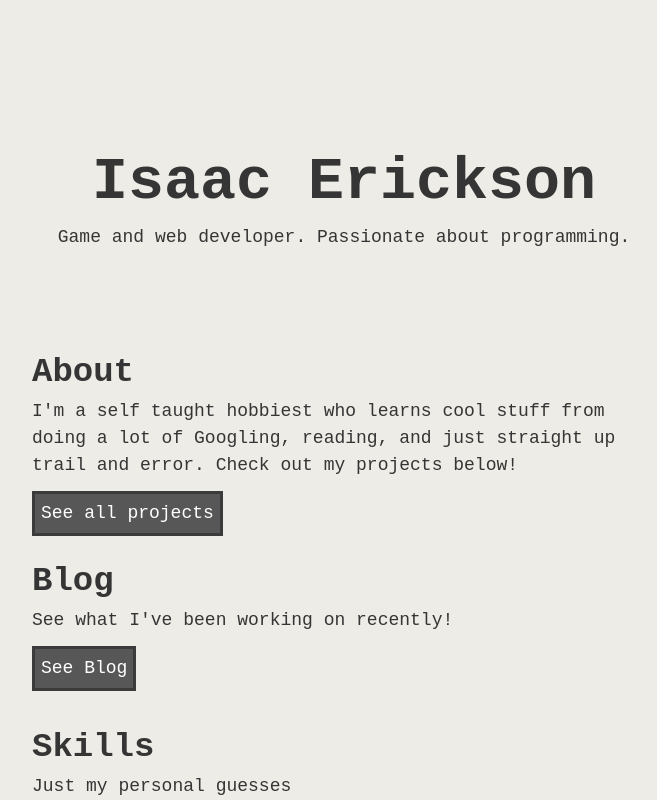
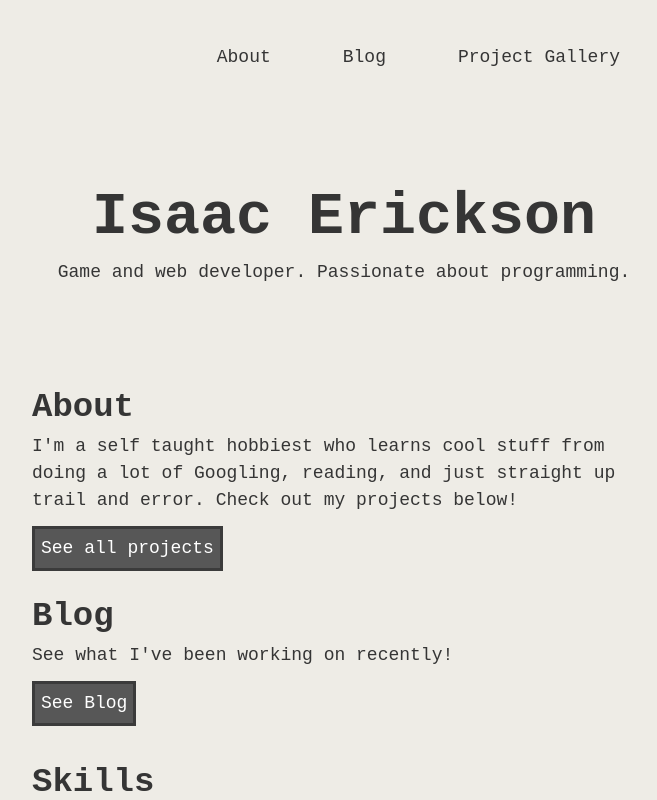
Before and after one commit to SomeGuy13/portfolio, a Next.js app: page / in a window 1280 px wide. Shown: the top 800 px of the page, without its empty margins (296-953 px from the left). Built offline with nearby package versions, Linux system fonts and the light colour scheme.

Commit message:
added nav bar

```diff
--- a/src/app/layout.tsx
+++ b/src/app/layout.tsx
@@ -1,4 +1,5 @@
 import type { Metadata } from "next";
+import Link from 'next/link';
 import "./globals.css";
 
 export const metadata: Metadata = {
@@ -15,7 +16,13 @@ export default function RootLayout({
     <html lang="en">
       <body>
         <div className='lg:w-3/6 md:w-5/6 p-2 m-auto'>
+          <div className='flex justify-end w-full'>
+            <Link href='/'><p className='p-4 sm:m-5'>About</p></Link>
+            <Link href='/blog'><p className='p-4 sm:m-5'>Blog</p></Link>
+            <Link href='/projects'><p className='p-4 sm:m-5'>Project Gallery</p></Link>
+          </div>
           {children}
+          <div className='h-12 sm:h-32'></div>
         </div>
       </body>
     </html>
--- a/src/app/page.tsx
+++ b/src/app/page.tsx
@@ -4,7 +4,7 @@ import Link from "next/link";
 export default function Page() {
   return (
   <main>
-      <h1 className="flex justify-center text-6xl md:mt-36 mt-8 mb-3 text-pretty text-center">Isaac Erickson</h1>
+      <h1 className="flex justify-center text-6xl md:mt-20 mt-8 mb-3 text-pretty text-center">Isaac Erickson</h1>
       <p className='flex justify-center text-pretty text-center mb-5 md:mb-24'>Game and web developer. Passionate about programming.</p>
       <h1>About</h1>
       <p>
```
